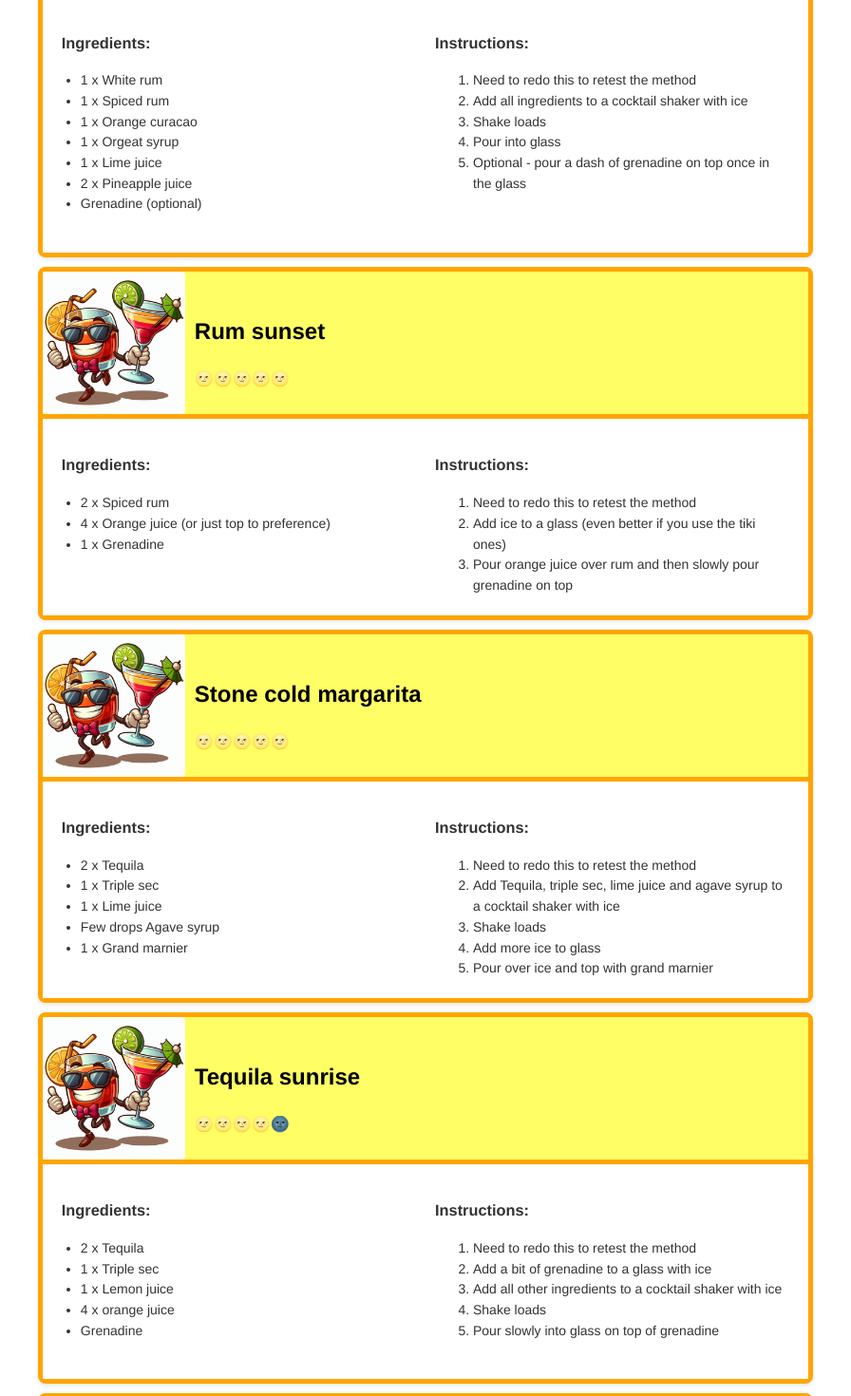
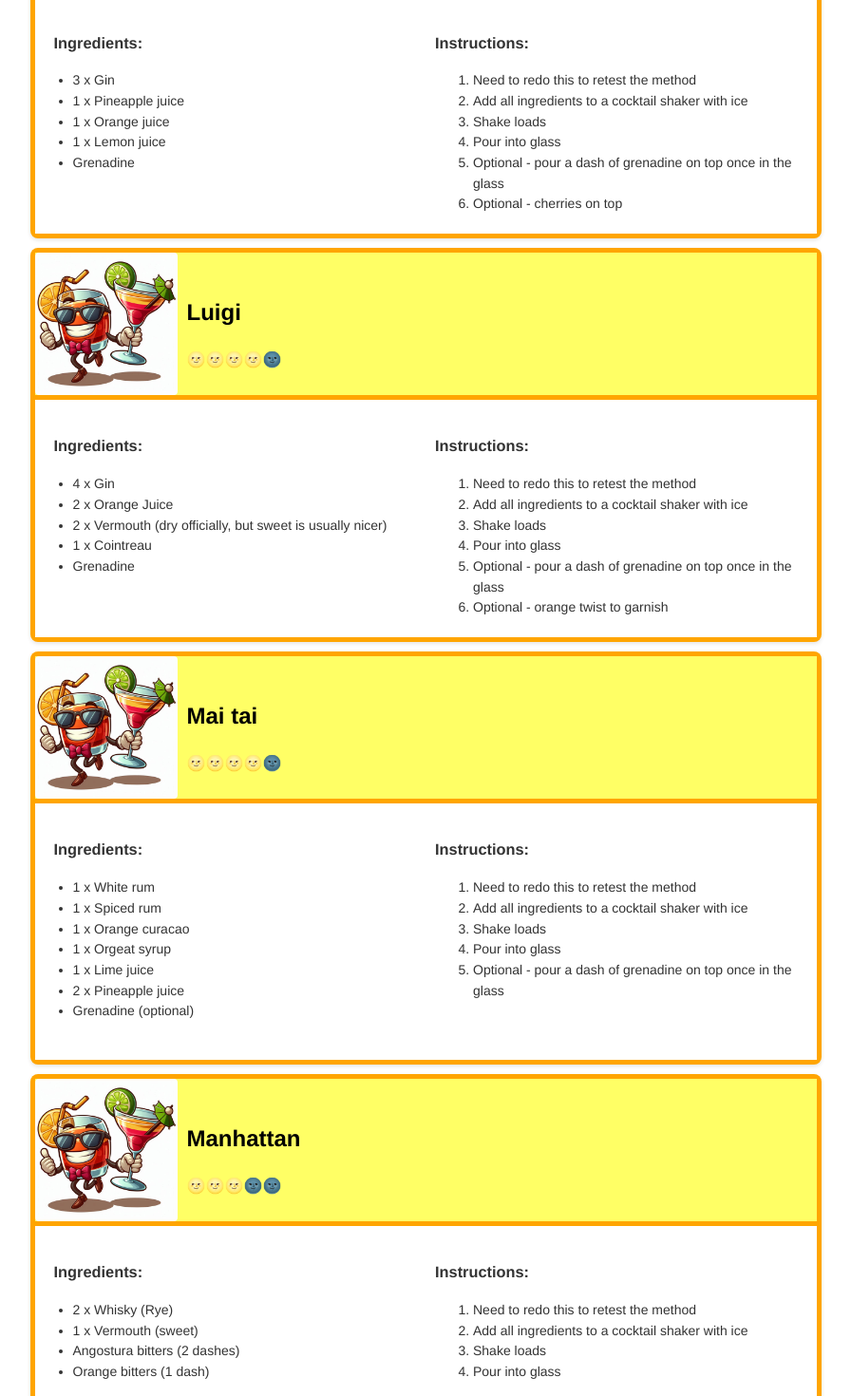
Before and after one commit to cjrace/almostyellow, a Next.js app: page /cocktails in a window 1280 px wide. Shown: the part 1760-3230 px from the top of the page at 95% size, without its empty margins (212-1108 px from the left). Built offline with nearby package versions, Linux system fonts and the light colour scheme.

Commit message:
add extra cocktails

```diff
--- a/components/cocktails/cocktails.ts
+++ b/components/cocktails/cocktails.ts
@@ -155,7 +155,7 @@ export const cocktails = [
         "2 x Tequila",
         "1 x Triple sec",
         "1 x Lemon juice",
-        "4 x orange juice",
+        "4 x Orange juice",
         "Grenadine",
       ],
       instructions: [
@@ -167,6 +167,72 @@ export const cocktails = [
       ],
     },
   },
+  {
+    name: "Luigi",
+    spirits: ["Gin"],
+    rating: 4.0 as number, // Rated out of 5
+    photoUrl: "/images/cocktail-placeholder.jpg",
+    recipe: {
+      ingredients: [
+        "4 x Gin",
+        "2 x Orange Juice",
+        "2 x Vermouth (dry officially, but sweet is usually nicer)",
+        "1 x Cointreau",
+        "Grenadine",
+      ],
+      instructions: [
+        "Need to redo this to retest the method",
+        "Add all ingredients to a cocktail shaker with ice",
+        "Shake loads",
+        "Pour into glass",
+        "Optional - pour a dash of grenadine on top once in the glass",
+        "Optional - orange twist to garnish",
+      ],
+    },
+  },
+  {
+    name: "Honolulu",
+    spirits: ["Gin"],
+    rating: 4.0 as number, // Rated out of 5
+    photoUrl: "/images/cocktail-placeholder.jpg",
+    recipe: {
+      ingredients: [
+        "3 x Gin",
+        "1 x Pineapple juice",
+        "1 x Orange juice",
+        "1 x Lemon juice",
+        "Grenadine",
+      ],
+      instructions: [
+        "Need to redo this to retest the method",
+        "Add all ingredients to a cocktail shaker with ice",
+        "Shake loads",
+        "Pour into glass",
+        "Optional - pour a dash of grenadine on top once in the glass",
+        "Optional - cherries on top",
+      ],
+    },
+  },
+  {
+    name: "Manhattan",
+    spirits: ["Whisky"],
+    rating: 3.0 as number, // Rated out of 5
+    photoUrl: "/images/cocktail-placeholder.jpg",
+    recipe: {
+      ingredients: [
+        "2 x Whisky (Rye)",
+        "1 x Vermouth (sweet)",
+        "Angostura bitters (2 dashes)",
+        "Orange bitters (1 dash)",
+      ],
+      instructions: [
+        "Need to redo this to retest the method",
+        "Add all ingredients to a cocktail shaker with ice",
+        "Shake loads",
+        "Pour into glass",
+      ],
+    },
+  },
 
   // Add more cocktails...
 ];
--- a/components/cocktails/spiritselect.tsx
+++ b/components/cocktails/spiritselect.tsx
@@ -11,6 +11,7 @@ export const spiritOptions = [
   { value: "Rum", label: "Rum" },
   { value: "Tequila", label: "Tequila" },
   { value: "Vodka", label: "Vodka" },
+  { value: "Whisky", label: "Whisky" },
 
   // Add other spirit options
 ];
```
